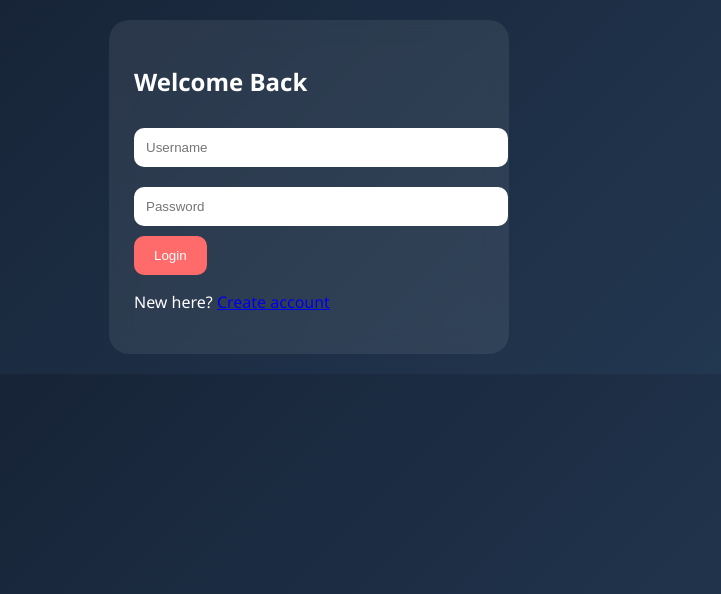
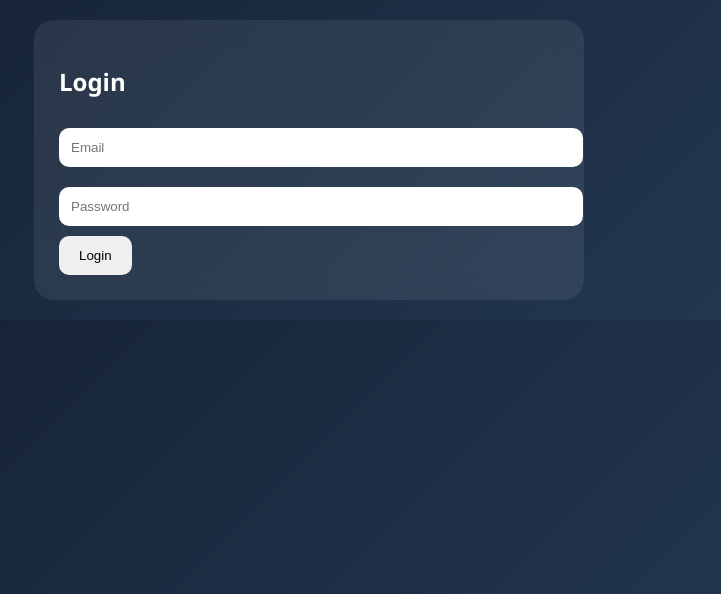
Before and after one commit to yashaswini-nalavala/Echovault-resilience-network, a Flask app: page /login in a window 1280 px wide. Shown: the part 52-646 px from the top of the page, without its empty margins (331-1052 px from the left). Run offline with Flask 3, Linux system fonts and the light colour scheme.

Commit message:
Revise login form to accept email for authentication
Updated login form to use email instead of username.

```diff
--- a/templates/login.html
+++ b/templates/login.html
@@ -1,16 +1,13 @@
 {% extends "base.html" %}
+
 {% block content %}
-
-<div class="card auth-card">
-    <h2>Welcome Back</h2>
+<div class="card">
+    <h2>Login</h2>
 
     <form method="POST">
-        <input type="text" name="username" placeholder="Username" required>
+        <input type="email" name="email" placeholder="Email" required>
         <input type="password" name="password" placeholder="Password" required>
-        <button type="submit" class="btn-primary">Login</button>
+        <button type="submit" class="btn">Login</button>
     </form>
-
-    <p class="switch">New here? <a href="/register">Create account</a></p>
 </div>
-
 {% endblock %}
```
